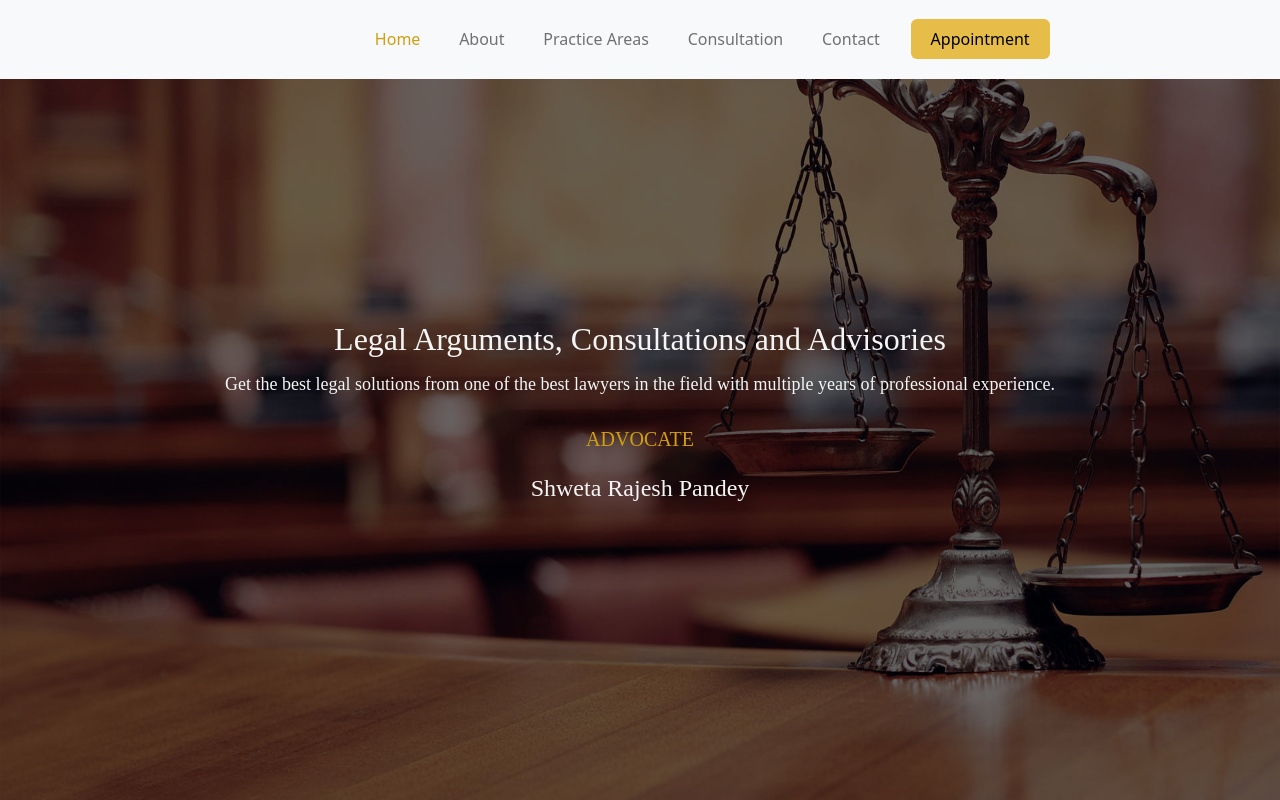
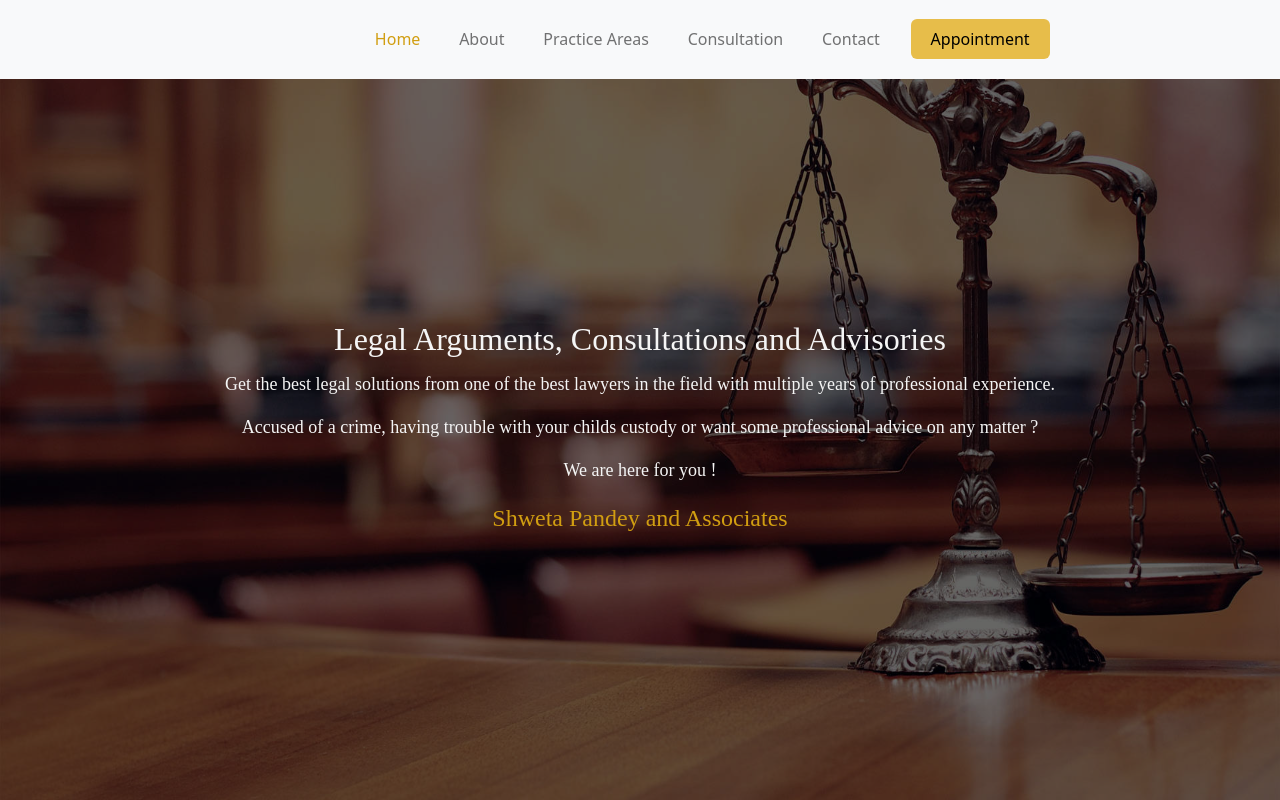
Before and after one commit to PrasadDhekale/dynamic-profile-website, a React (Create React App) app: page / in a window 1280 px wide. Shown: the top 800 px of the page. Built offline with nearby package versions, Linux system fonts and the light colour scheme.

Commit message:
Changed Home desc

```diff
--- a/src/components/home/Home.js
+++ b/src/components/home/Home.js
@@ -12,8 +12,11 @@ const Home = (props) => {
             <div className={classes["quote"]}>
                 <h2>Legal Arguments, Consultations and Advisories  </h2>
                 <p className={classes.description}>Get the best legal solutions from one of the best lawyers in the field with multiple years of professional experience.</p>
-                <p className={classes["description-header"]} style={{color:"rgb(209, 158, 17)"}}>ADVOCATE</p>
-                <p className={classes.description2}>Shweta Rajesh Pandey</p>
+                <p className={classes.description}>Accused of a crime, having trouble with your childs custody or want some professional advice on any matter ?  </p>
+                <p className={classes.description}>We are here for you !</p>
+
+                {/* <p className={classes["description-header"]} style={{color:"rgb(209, 158, 17)"}}>ADVOCATE</p>  */}
+                <p className={classes.description2} style={{color:"rgb(209, 158, 17)"}}>Shweta Pandey and Associates</p>
             </div>
 
         </div>
--- a/src/components/home/Home.module.css
+++ b/src/components/home/Home.module.css
@@ -31,6 +31,7 @@
 .description{
     font-size: 18px;
     margin-top: 1%;
+    font-weight: 100;
 }
 
 .description-header{
```
